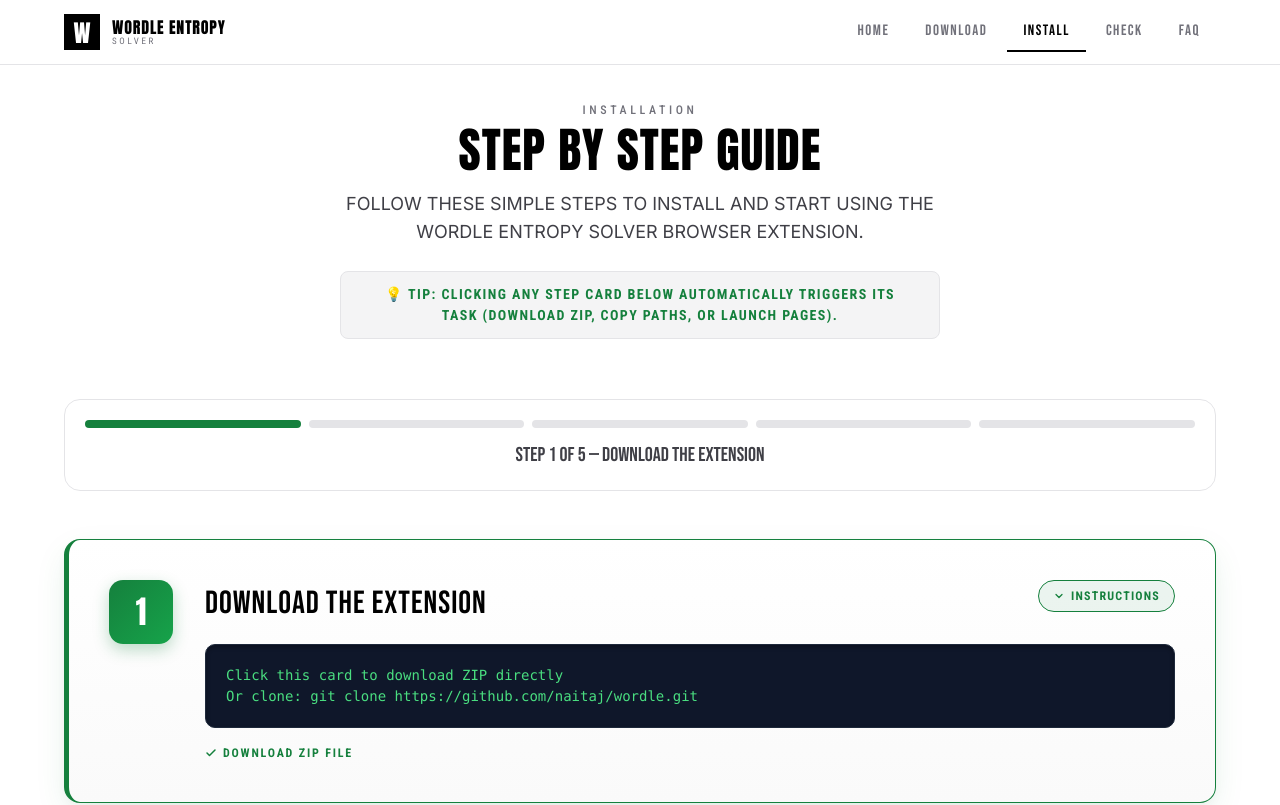
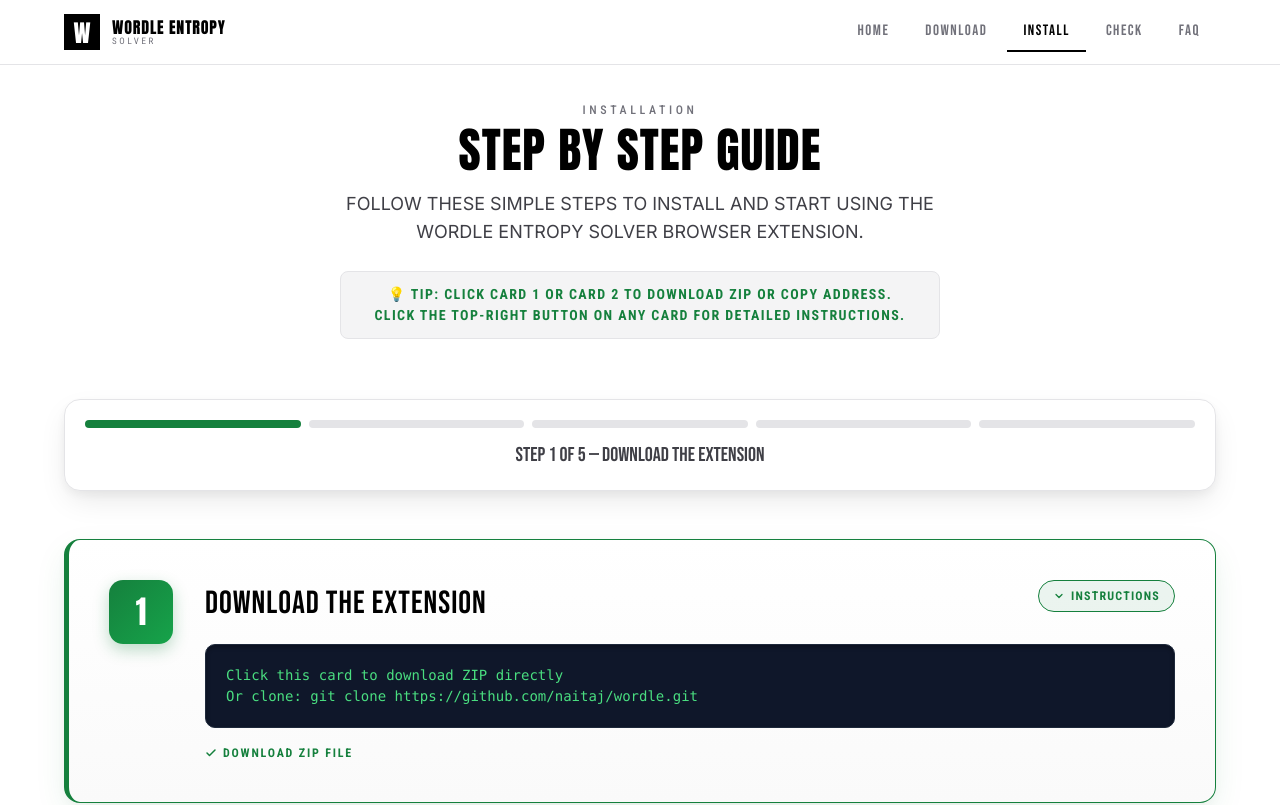
Before and after one commit to naitaj/wordle, a React (Vite) app: page /install in a window 1280 px wide. Shown: the top 805 px of the page. Built offline with nearby package versions, Linux system fonts and the light colour scheme.

Commit message:
Fix sticky progress bar transparency so cards do not bleed through when scrolling

```diff
--- a/src/pages/InstallGuidePage.tsx
+++ b/src/pages/InstallGuidePage.tsx
@@ -229,7 +229,7 @@
             margin: '24px auto 0',
             textAlign: 'center'
           }}>
-            💡 Tip: Clicking any step card below automatically triggers its task (Download ZIP, copy paths, or launch pages).
+            💡 Tip: Click Card 1 or Card 2 to download ZIP or copy address. Click the top-right button on any card for detailed instructions.
           </div>
         </div>
 
@@ -237,9 +237,9 @@
         <div style={{
           position: 'sticky',
           top: '80px',
-          zIndex: 10,
-          backgroundColor: 'rgba(255, 255, 255, 0.95)',
-          backdropFilter: 'blur(12px)',
+          zIndex: 40,
+          backgroundColor: '#ffffff',
+          boxShadow: '0 12px 30px -5px rgba(0, 0, 0, 0.1), 0 4px 12px rgba(0, 0, 0, 0.05)',
           padding: '20px',
           border: '1px solid var(--border-primary)',
           borderRadius: '16px',
```
